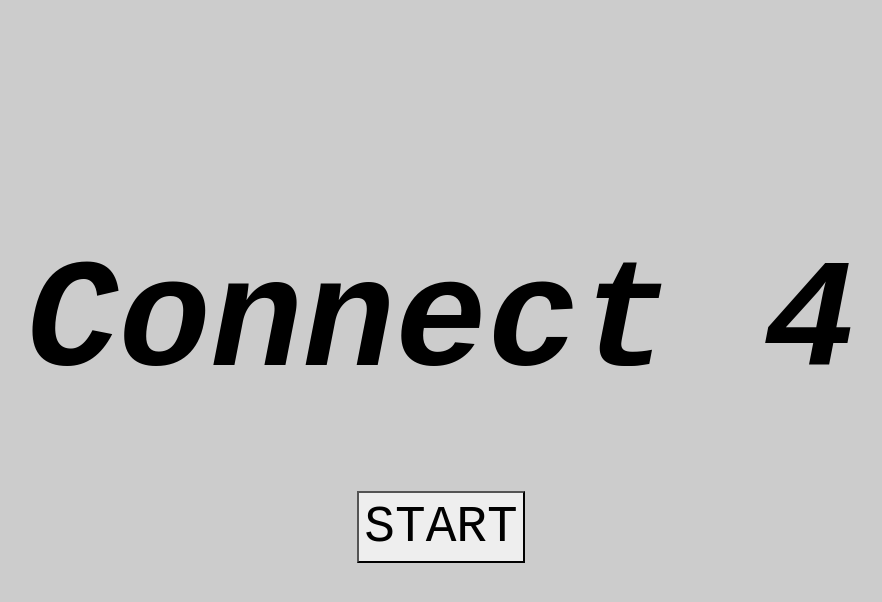
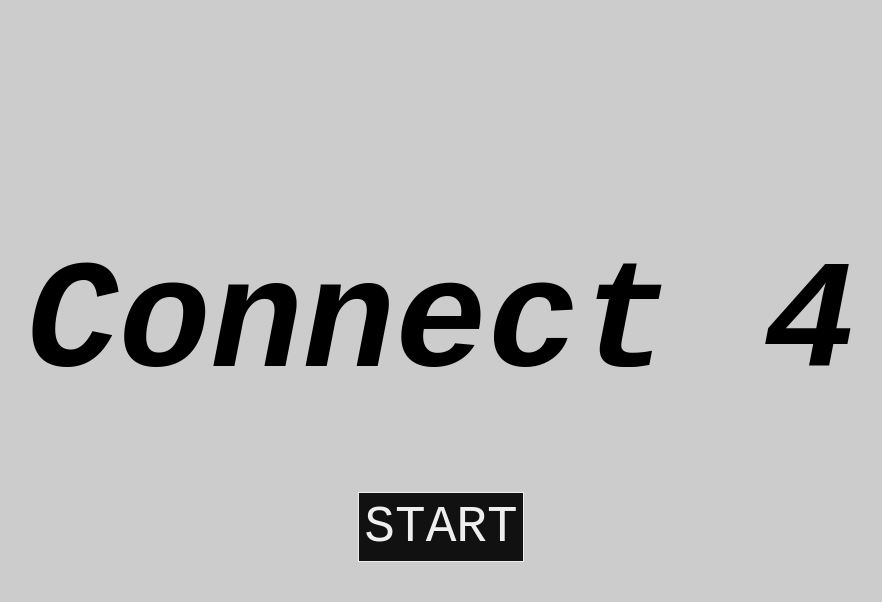
Before and after one commit to AayushJadhav/connect-4, a plain HTML site: page index.html in a window 1280 px wide. In both pictures the pointer is over the button "START". Shown: the whole page, without its empty margins (199-1081 px from the left). Drawn offline with Linux system fonts and the light colour scheme.

Commit message:
Minor changes and some UI enhancements.

```diff
--- a/index.html
+++ b/index.html
@@ -13,7 +13,7 @@
         <button class="start-btn">START</button>
     </div>
     <div id="game-area">
-        <h2 id="current-player-h2">Turn: Player <span id="current-player">Player 1</span></h3>
+        <h2 id="current-player-h2">Turn: Player <span id="current-player">Player one</span></h3>
         <div id="upper-band"></div>
         <div id="grid"></div>
         <h2 id="instructions">Use Arrow keys to move your disc.</h3>
--- a/style.css
+++ b/style.css
@@ -38,6 +38,13 @@
     cursor: pointer;
     padding: 5px;
     background-color: #eeeeee;
+    border: 1px solid #111111;
+}
+
+.start-btn:hover {
+    border-color: #eeeeee;
+    background-color: #111111;
+    color: #eeeeee;
 }
 /*
 #game-menu {
```
